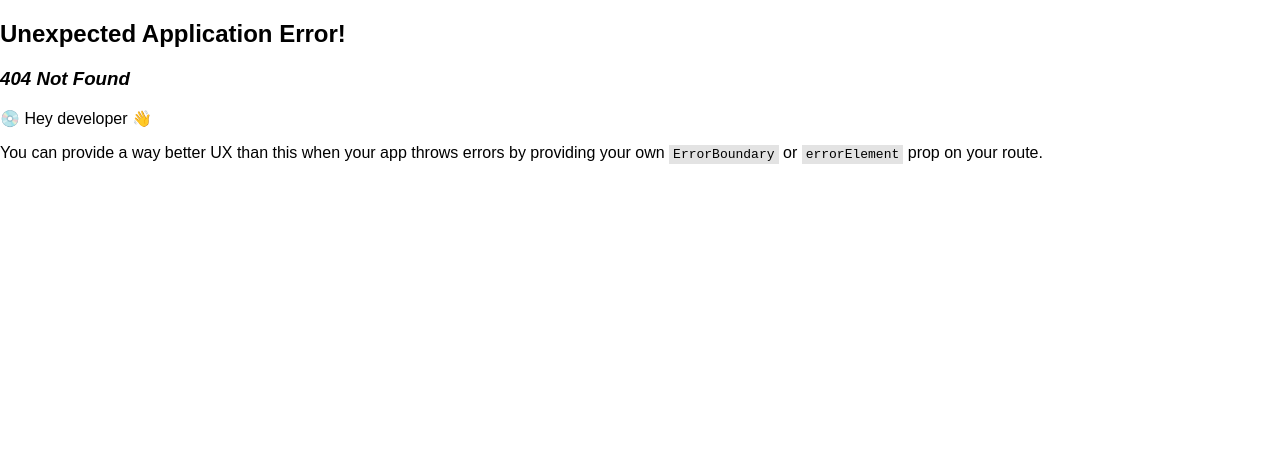
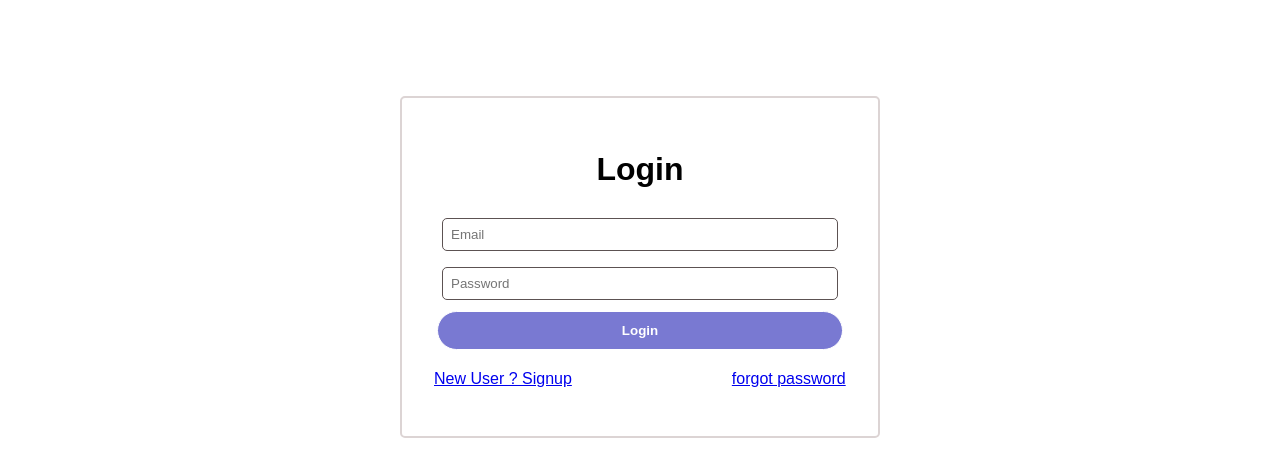
Before and after one commit to Dattatreyav30/Mail-box-client-react-nodejs, a React (Create React App) app in the folder client/: page /login in a window 1280 px wide. Before the commit this address had no page. Shown: the top 476 px of the page. Built offline with nearby package versions, Linux system fonts and the light colour scheme.

Commit message:
login front end

```diff
--- /dev/null
+++ b/client/src/components/User/Login/Login.js
@@ -0,0 +1,71 @@
+import { useState } from "react";
+import { Link, useNavigate } from "react-router-dom";
+import "react-toastify/dist/ReactToastify.css";
+// import { toast } from "react-toastify";
+
+const Login = () => {
+  const navigate = useNavigate();
+//   const notify = (message) => toast(message);
+
+  const newUserOnclickHandler = () => {
+    navigate("/");
+  };
+
+  const forgotPassHandler = () => {
+    navigate("/forgot-password");
+  };
+  const [formData, setFormData] = useState({ email: "", password: "" });
+
+  const emailChange = (e) => {
+    setFormData({ ...formData, email: e.target.value });
+  };
+
+  const passwordChange = (e) => {
+    setFormData({ ...formData, password: e.target.value });
+  };
+
+  const onSubmitEventHandler = async (e) => {
+    e.preventDefault();
+    console.log(formData);
+    setFormData({ email: "", password: "" });
+  };
+
+  return (
+    <>
+      <form className="form-signup" onSubmit={onSubmitEventHandler}>
+        <h1 style={{ textAlign: "center" }}>Login</h1>
+        <input
+          value={formData.email}
+          onChange={emailChange}
+          className="form-signup-input"
+          type="email"
+          name="email"
+          placeholder="Email"
+          required
+        />
+        <input
+          value={formData.password}
+          onChange={passwordChange}
+          className="form-signup-input"
+          type="password"
+          name="password"
+          placeholder="Password"
+          required
+        />
+        <button className="form-signup-button">Login</button>
+        <div style={{ display: "flex" }}>
+          <Link>
+            <p onClick={newUserOnclickHandler}>New User ? Signup</p>
+          </Link>
+          <Link>
+            <p style={{ marginLeft: "10rem" }} onClick={forgotPassHandler}>
+              forgot password
+            </p>
+          </Link>
+        </div>
+      </form>
+    </>
+  );
+};
+
+export default Login;
--- a/client/src/components/User/SignUp.js
+++ b/client/src/components/User/SignUp/SignUp.js
@@ -1,4 +1,4 @@
-import "./SignUp.css";
+import "./SignUp.css"
 import { useState, useEffect } from "react";
 import { toast } from "react-toastify";
 import "react-toastify/dist/ReactToastify.css";
```
Also changed, not shown: client/src/App.js (+6 -1 lines), client/src/components/User/Login/Login.css (added), client/src/components/User/SignUp/SignUp.css (renamed from client/src/components/User/SignUp.css).
